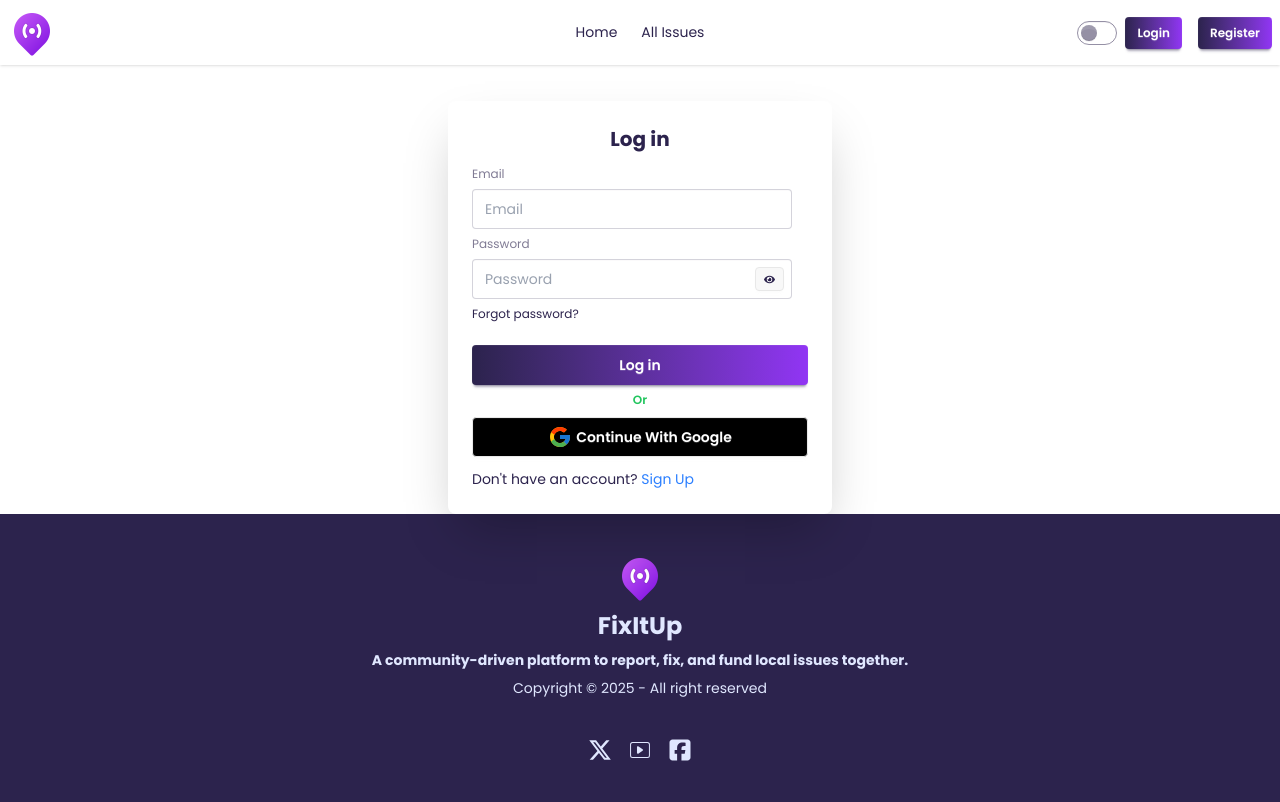
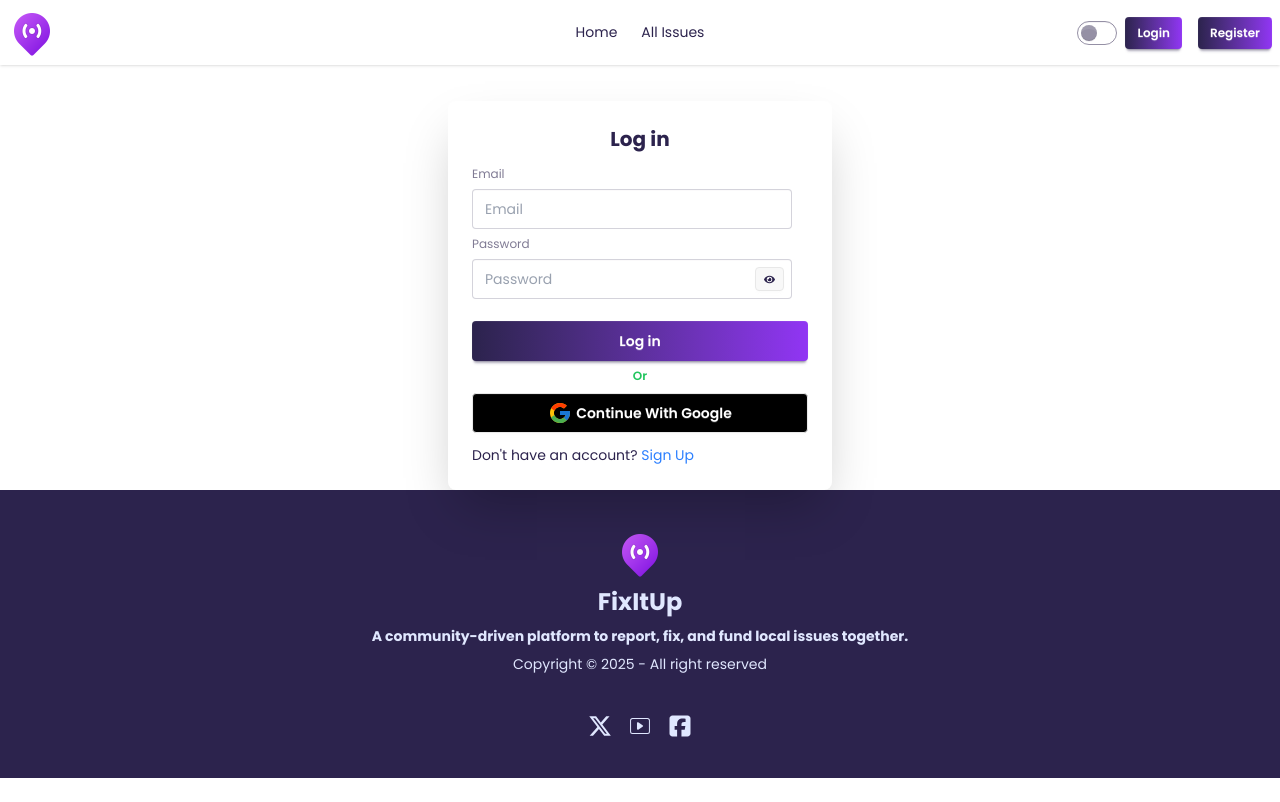
Before and after one commit to lahifkhan/Fix-it-up-client, a React (Vite) app: page /login in a window 1280 px wide. Built offline with nearby package versions, Linux system fonts and the light colour scheme; no server answers.

Commit message:
forget pass section remove from login

```diff
--- a/src/Pages/Login.jsx
+++ b/src/Pages/Login.jsx
@@ -89,9 +89,7 @@ const Login = () => {
                   {showPass ? <FaEyeSlash /> : <FaEye />}
                 </button>
               </div>
-              <div>
-                <button className="link link-hover">Forgot password?</button>
-              </div>
+
               <button className="btn btn-primary mt-4">Log in</button>
 
               <div className="flex flex-col text-center space-y-2">
```
